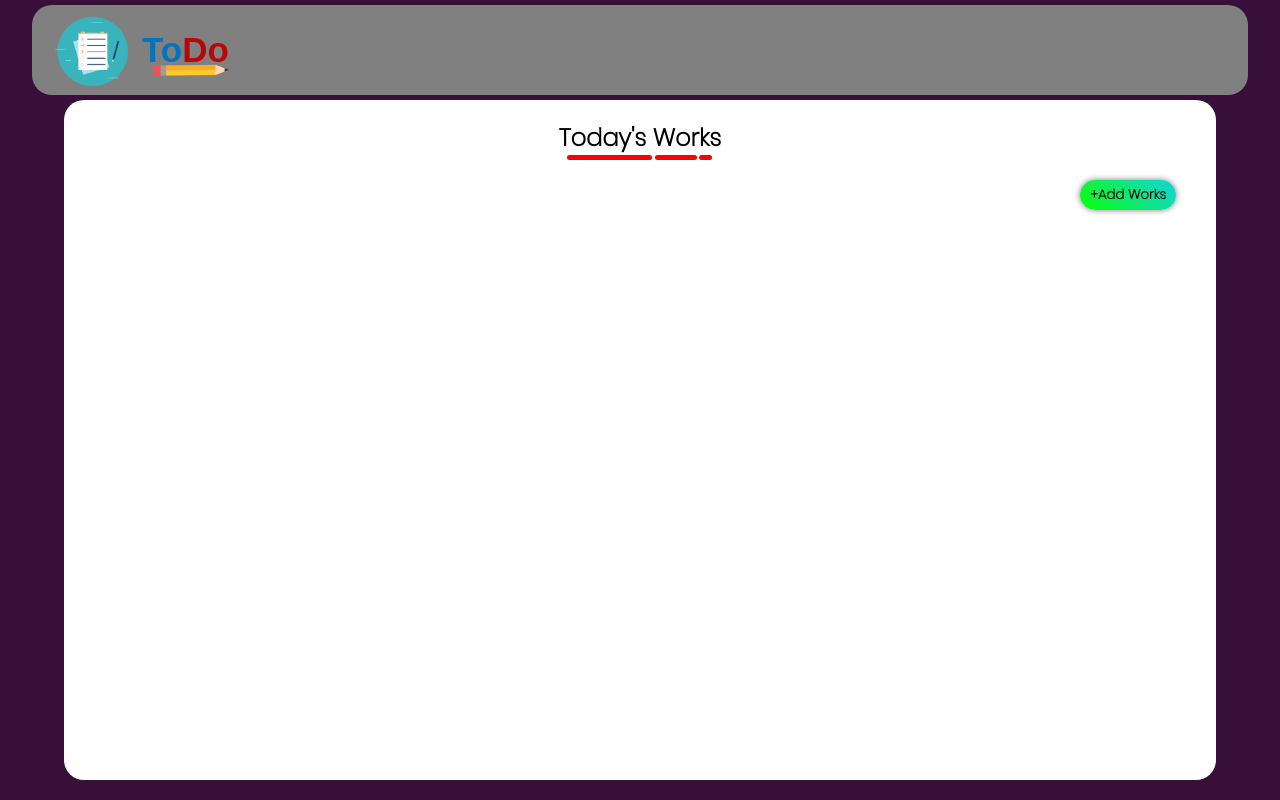
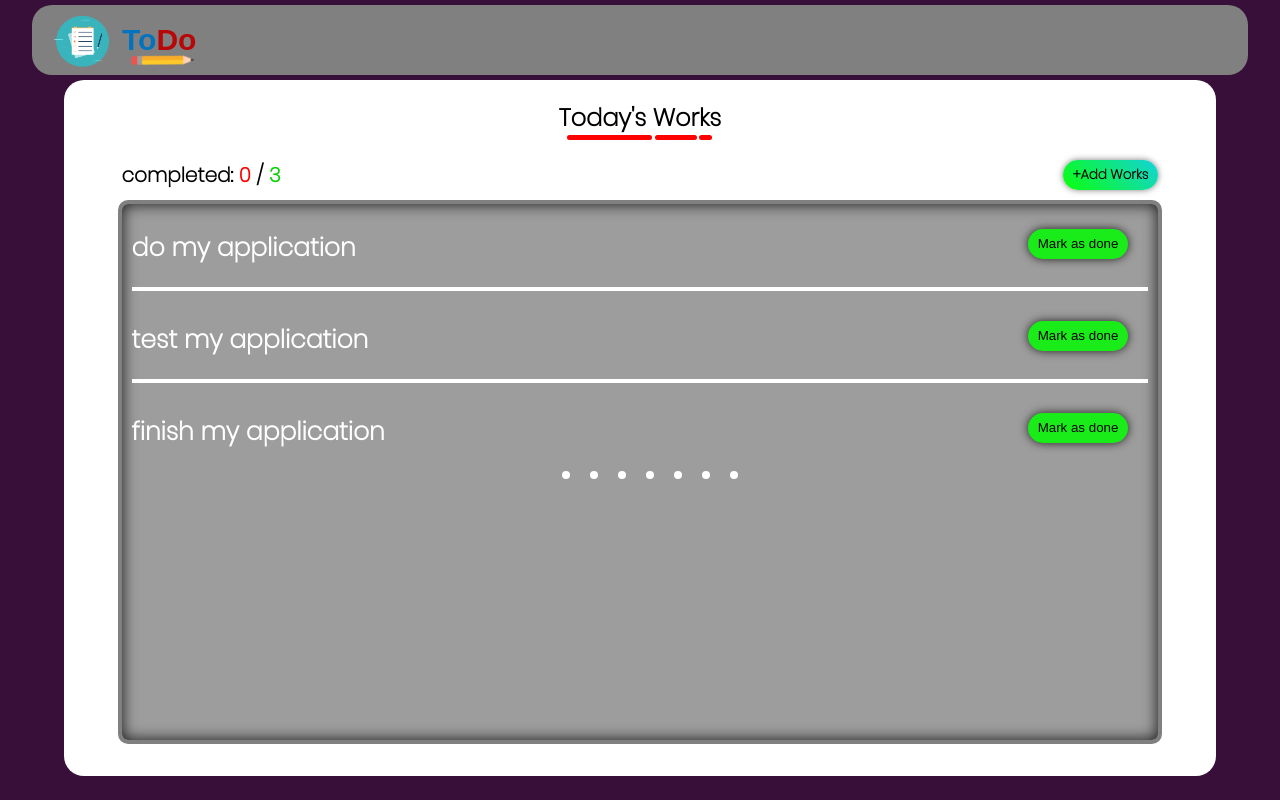
Before and after one commit to RISHIYUGAN/TO_DO, a React (Create React App) app in the folder client-side/: page / in a window 1280 px wide. Built offline with nearby package versions, Linux system fonts and the light colour scheme; no server answers.

Commit message:
completed Dashboard

```diff
--- a/client-side/src/header/header.css
+++ b/client-side/src/header/header.css
@@ -4,7 +4,7 @@
 }
 .header-container{
     background-color: grey;
-    height:90px;
+    height:70px;
     width:95vw;
     position:fixed;
     border-radius: 20px;
@@ -17,13 +17,13 @@
     z-index:2;
 }
 .todo-logo{
-    width:80px;
-    height:75px;
+    width:60px;
+    height:55px;
     margin-left: 20px;
 }
 .header-title{
     padding-left:10px;
-    font-size:35px;
+    font-size:30px;
     font-family:Arial, Helvetica, sans-serif
 }
 .To{
@@ -33,9 +33,9 @@
     color:rgb(184, 7, 7)
 }
 .pencil{
-    width:60px;
-    height:60px;
-    margin-left:-70px;
+    width:50px;
+    height:50px;
+    margin-left:-60px;
     margin-top: 40px;
     transform: rotate(225deg);
 }
--- a/client-side/src/pages/dashboard/dashboard.css
+++ b/client-side/src/pages/dashboard/dashboard.css
@@ -3,10 +3,9 @@
   src: url("../../poppins/poppins/poppins-v5-latin-200.ttf");
 }
 .Dashboard-container {
-  margin-top: 100px;
   width: 90vw;
-  height:85%;
-  margin: 100px auto 0px auto;
+  height:87%;
+  margin: 80px auto 0px auto;
   overflow: auto;
   background-color: white;
   border-radius: 20px;
@@ -19,7 +18,7 @@
 }
 
 .AddWorkButton {
-  margin-right: 40px;
+  margin-right: 5%;
   padding: 5px 10px;
   border-radius: 20px;
   background: linear-gradient(45deg, rgb(10, 255, 10), rgb(20, 211, 218));
@@ -32,7 +31,12 @@
 }
 .AddButtonDiv {
   display: flex;
-  justify-content: flex-end;
+  justify-content: space-between;
+}
+.completed{
+  margin-left:5%;
+  font-weight: bold;
+  font-size: 20px;
 }
 .inputContainer {
   position: absolute;
@@ -146,3 +150,54 @@
     height:100vh;
     overflow: auto;
 }
+.todo-List{
+    margin-top:10px;
+    width: 90%;
+    margin:10px auto 0px auto;
+    height: 77%;
+    border:4px solid grey;
+    border-radius: 10px;
+    background-color: rgba(128, 128, 128, 0.767);
+    box-shadow: inset 0 0 15px rgba(0, 0, 0, 0.876);
+}
+.eachWork{
+  color:white;
+  padding:5px 10px;
+}
+.break-line{
+  width:100%;
+  height:4px;
+  background-color:white ;
+}
+.work-content{
+  padding:20px 0px;
+  font-size: 25px;
+  font-weight: bold;
+  display: flex;
+  justify-content: space-between;
+}
+.content-end{
+  width:8px;
+  height:8px;
+  background-color: white;
+  border-radius: 50%;
+  margin-left: 20px;
+}
+.content-end-wrapper{
+  display: flex;
+  justify-content: center;
+}
+.Mark-button{
+  height:30px;
+  border-radius: 20px;
+  border:none;
+  outline:none;
+  background-color: rgb(26, 236, 26);
+  margin-right: 20px;
+  box-shadow: 0 0 10px rgba(0, 0, 0, 0.801);
+  padding:0px 10px;
+  cursor:pointer;
+}
+.Mark-button:hover{
+  background-color:rgb(43, 251, 43) ;
+}
--- a/client-side/src/pages/dashboard/dashboard.js
+++ b/client-side/src/pages/dashboard/dashboard.js
@@ -1,67 +1,154 @@
-import React,{Fragment} from "react"
-import "./dashboard.css"
-import axios from "axios"
+import React, { Fragment, useState } from "react";
+import "./dashboard.css";
+import axios from "axios";
 
-export const Dashboard=()=>{
-   const submitting=(e)=>{
+export const Dashboard = () => {
+  const [worklist, setWorklist] = useState([
+    { content: "do my application", completed: false },
+    { content: "test my application", completed: false },
+    { content: "finish my application", completed: false },
+  ]);
+  let i = 0;
+  const submitting = (e) => {
     e.preventDefault();
     console.log(e.target.test.value);
-     const value=e.target.test.value
-     axios.post('http://localhost:3000/todo-list',{todo:value})
-     .then((res)=>{
-       console.log("response:",res.data)
+    const value = e.target.test.value;
+    axios
+      .post("http://localhost:3000/todo-list", {
+        id: "60070dc0afd83a2b600b9a69",
+        todolist: worklist,
       })
-     .catch((error)=>{
-       console.log(error)
+      .then((res) => {
+        console.log("response:", res.data);
+        e.target.test.value = "";
       })
-   }
-    return(
+      .catch((error) => {
+        console.log(error);
+      });
+  };
+  return (
     <div className="Parent-Div">
       <div className="Dashboard-container">
         <div className="titleDiv">
-            <h2 className="D-title">Today's Works
-            <div style={{display:"flex",padding:"0px 8px 0px 8px"}}>
-            <div style={{borderRadius:"10px",marginRight:"3px",width:"100%",height:"5px",backgroundColor:"red"}}></div>
-            <div style={{borderRadius:"10px",marginRight:"2px",width:"50%",height:"5px",backgroundColor:"red"}}></div>
-            <div style={{borderRadius:"10px",marginRight:"1px",width:"15%",height:"5px",backgroundColor:"red"}}></div>
+          <h2 className="D-title">
+            Today's Works
+            <div style={{ display: "flex", padding: "0px 8px 0px 8px" }}>
+              <div
+                style={{
+                  borderRadius: "10px",
+                  marginRight: "3px",
+                  width: "100%",
+                  height: "5px",
+                  backgroundColor: "red",
+                }}
+              ></div>
+              <div
+                style={{
+                  borderRadius: "10px",
+                  marginRight: "2px",
+                  width: "50%",
+                  height: "5px",
+                  backgroundColor: "red",
+                }}
+              ></div>
+              <div
+                style={{
+                  borderRadius: "10px",
+                  marginRight: "1px",
+                  width: "15%",
+                  height: "5px",
+                  backgroundColor: "red",
+                }}
+              ></div>
             </div>
           </h2>
         </div>
         <div className="AddButtonDiv">
-            <button className="AddWorkButton" onClick={()=>{
-               var container=document.querySelector(".inputContainer")
-               container.style.top="0px"
-            }}>+Add Works</button>
+          <div className="completed">
+            {worklist.map((work) => {
+              {
+                work.completed === true && i++;
+              }
+            })}
+            completed: <text style={{ color: "red" }}>{i}</text> /{" "}
+            <text style={{ color: "rgb(9, 207, 9)" }}>{worklist.length}</text>
           </div>
-
-            <form onSubmit={(e)=>{submitting(e)}}>
+          <button
+            className="AddWorkButton"
+            onClick={() => {
+              var container = document.querySelector(".inputContainer");
+              container.style.top = "0px";
+            }}
+          >
+            +Add Works
+          </button>
+        </div>
+        <div className="todo-List">
+          {worklist.map((work) => (
+            <div className="eachWork">
+              <div className="work-content">
+                {work.content}
+                <button className="Mark-button">Mark as done</button>
+              </div>
+              {worklist.indexOf(work) !== worklist.length - 1 ? (
+                <div className="break-line"></div>
+              ) : (
+                <div className="content-end-wrapper">
+                  <div className="content-end"></div>
+                  <div className="content-end"></div>
+                  <div className="content-end"></div>
+                  <div className="content-end"></div>
+                  <div className="content-end"></div>
+                  <div className="content-end"></div>
+                  <div className="content-end"></div>
+                </div>
+              )}
+            </div>
+          ))}
+        </div>
+        <form
+          onSubmit={(e) => {
+            submitting(e);
+          }}
+        >
           <div className="inputContainer">
             <div className="exitDiv">
-        <div className="exit" onClick={()=>{
-          var container=document.querySelector(".inputContainer")
-          container.style.top="-200px"
-        }}>
+              <div
+                className="exit"
+                onClick={() => {
+                  var container = document.querySelector(".inputContainer");
+                  container.style.top = "-200px";
+                }}
+              >
                 <div className="ediv_1"></div>
                 <div className="ediv_2"></div>
               </div>
             </div>
             <div className="input-wrapper">
-              <div className="inputDiv" onFocus={()=>{
-                var inputDiv=document.querySelector(".inputDiv")
-                inputDiv.style.boxShadow="0 0 15px rgba(0, 0, 0, 0.513)"
-              }} onBlur={()=>{
-                var inputDiv=document.querySelector(".inputDiv")
-                inputDiv.style.boxShadow="none"
-              }}>
+              <div
+                className="inputDiv"
+                onFocus={() => {
+                  var inputDiv = document.querySelector(".inputDiv");
+                  inputDiv.style.boxShadow = "0 0 15px rgba(0, 0, 0, 0.513)";
+                }}
+                onBlur={() => {
+                  var inputDiv = document.querySelector(".inputDiv");
+                  inputDiv.style.boxShadow = "none";
+                }}
+              >
                 <i class="fa fa-tasks fa-lg"></i>
-                <input name="test" className="input" type="text" placeholder="Enter work" />
+                <input
+                  name="test"
+                  className="input"
+                  type="text"
+                  placeholder="Enter work"
+                />
               </div>
               <button className="Add-Button">Add +</button>
             </div>
           </div>
         </form>
-
       </div>
     </div>
-    )
-}
+  );
+};
```
Also changed, not shown: 1 other file (tests, documents, lock files or other folders). Lines whose indentation alone changed are shown as unchanged.
